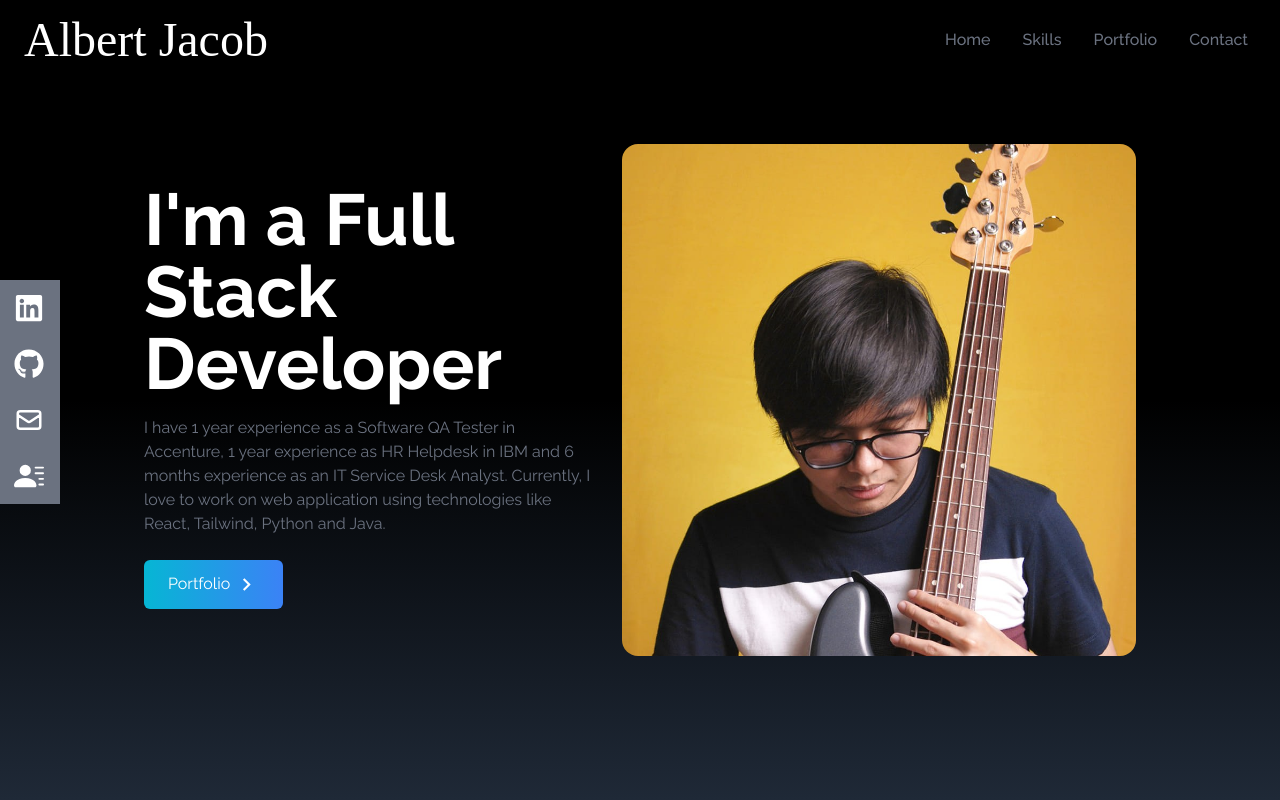
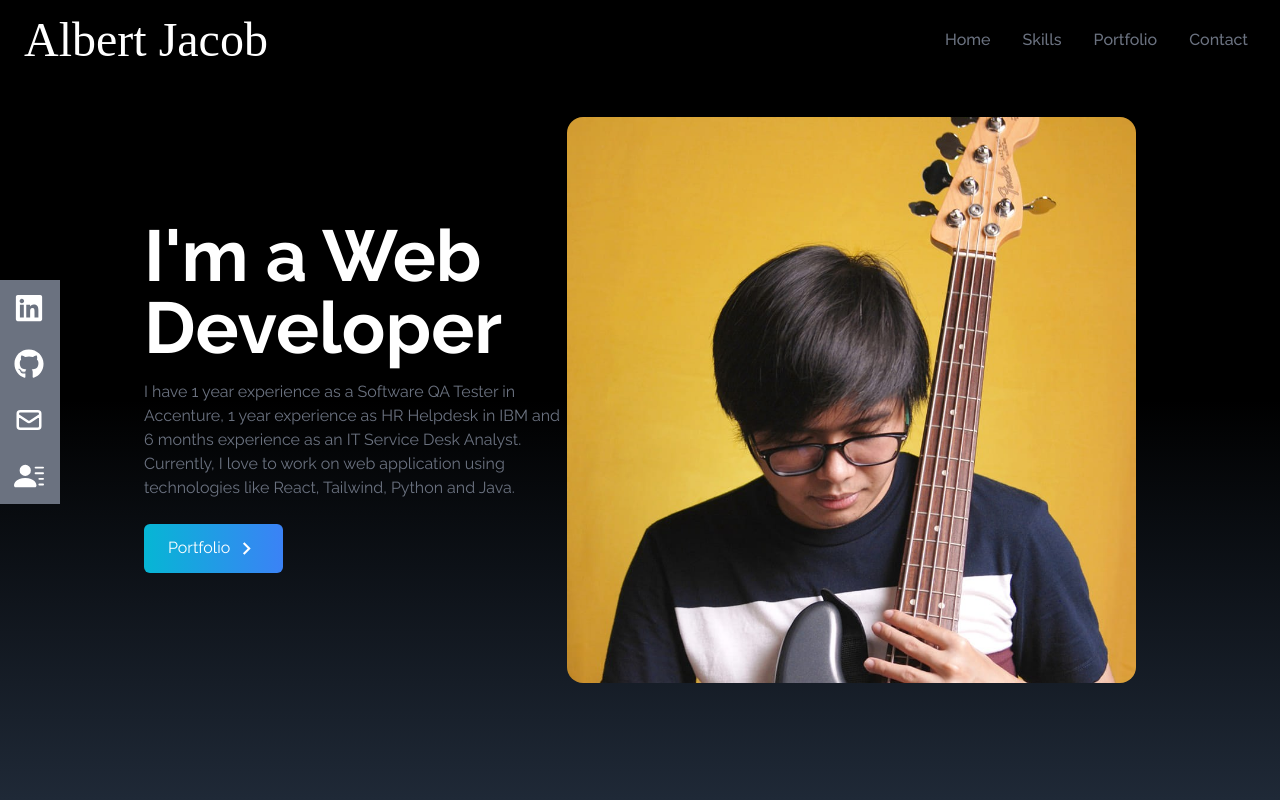
Before and after one commit to albedo-2/react-portfolio, a React (Create React App) app: page / in a window 1280 px wide. Shown: the top 800 px of the page. Built offline with nearby package versions, Linux system fonts and the light colour scheme; a web font is replaced by a local one.

Commit message:
changed intro

```diff
--- a/src/components/Home.jsx
+++ b/src/components/Home.jsx
@@ -13,7 +13,7 @@ const Home = () => {
         <div className='flex flex-col justify-center h-full'>
           <h2 className='text-4xl sm:text-7xl font-bold
           text-white'>
-            I'm a Full Stack Developer
+            I'm a Web Developer
           </h2>
           <p className='text-gray-500 py-4 max-w-md'>
           I have 1 year experience as a Software QA Tester in Accenture, 1 year experience as HR Helpdesk in IBM and 6 months experience as an IT Service Desk Analyst.
```
